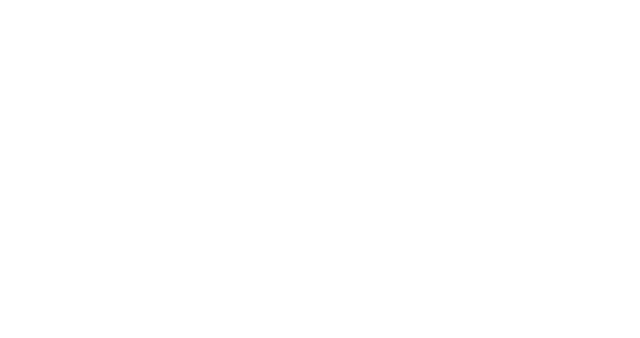
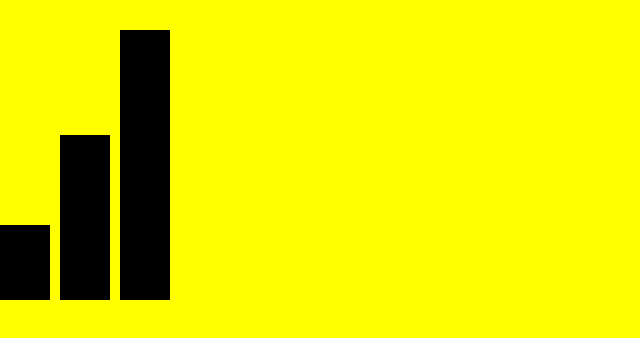
Before and after one commit to danrday/d3-practice, a plain HTML site: page index.html in a window 1280 px wide. Shown: the whole page, without its empty margins (0-640 px from the left). Drawn offline with Linux system fonts and the light colour scheme.

Commit message:
barbasic

```diff
--- a/d3.html
+++ b/index.html
@@ -1,7 +1,7 @@
 <!DOCTYPE html>
 <html lang="en">
   <head>
-    <link rel="stylesheet" type="text/css" href-"style.css">
+    <link rel="stylesheet" type="text/css" href="style.css">
   </head>
     <meta charset="utf-8">
     <title>example</title>
--- a/shapes.js
+++ b/shapes.js
@@ -0,0 +1,11 @@
+let dataArray = [5,11,18];
+
+var svg = d3.select("body").append("svg").attr("height", "100%").attr("width", "100%");
+
+svg.selectAll("rect")
+  .data(dataArray)
+  .enter().append("rect")
+          .attr("height",function(d,i) {return d*15;})
+          .attr("width", "50")
+          .attr("x",function(d,i) { return 60*i; })
+          .attr("y",function(d,i) {return 300 - (d*15)});
--- a/style.css
+++ b/style.css
@@ -1,4 +1,6 @@
 html, body {
   margin: 0;
   height: 100%;
+  width: 100%;
+  background-color: yellow;
 }
```
